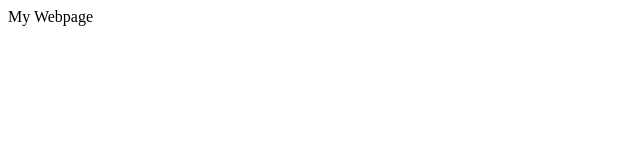
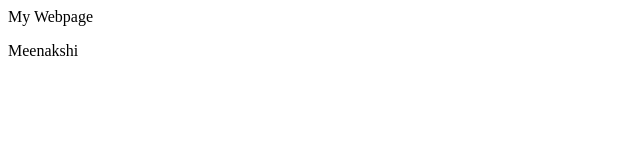
Before and after one commit to Meena-13/git_12205, a plain HTML site: page index.html in a window 1280 px wide. Shown: the full height of the page, 0-640 px from the left. Drawn offline with Linux system fonts and the light colour scheme.

Commit message:
Update index.html

```diff
--- a/index.html
+++ b/index.html
@@ -4,5 +4,6 @@
 </head>
   <body>
     <p>My Webpage</p>
+    <p>Meenakshi</p>
   </body>
 </html>
```
